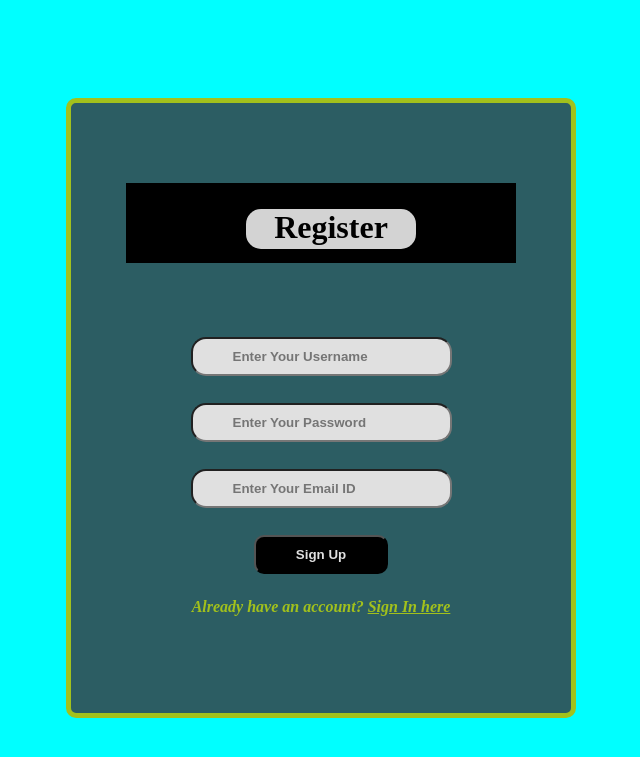
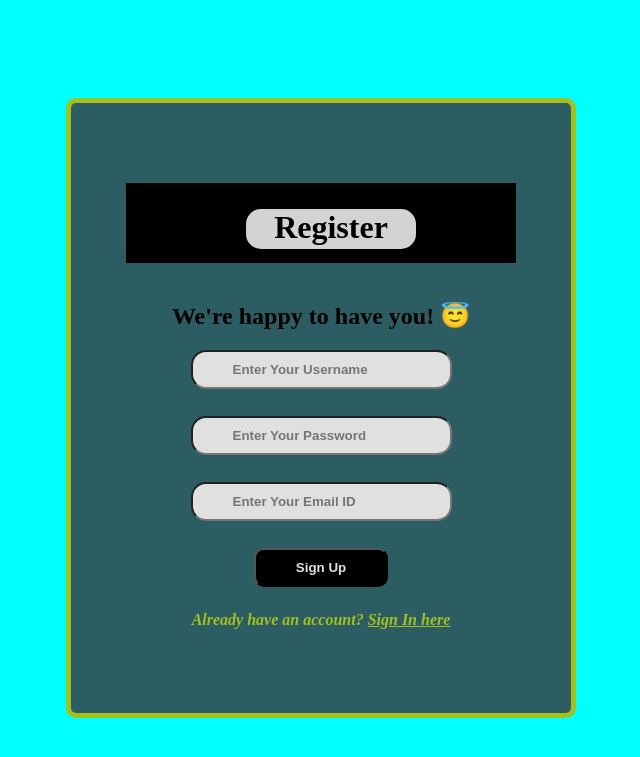
Before and after one commit to plovett4/Sustainable-Urban-Transportation-Management-System, a Flask app: page /register in a window 1280 px wide. Shown: the top 757 px of the page, without its empty margins (319-959 px from the left). Run offline with Flask 3, Linux system fonts and the light colour scheme; some libraries are stand-ins or nearby versions.

Commit message:
Update register.html
Finishing touches

```diff
--- a/templates/register.html
+++ b/templates/register.html
@@ -11,6 +11,7 @@
             <div class="header">
                 <h1 class="word">Register</h1>
             </div></br></br></br>
+            <h2 style="margin-top: -15px;">We're happy to have you! &#x1F607</h2>
             <h2 class="word3">
                 <form action="{{ url_for('register') }}" method="post">
                     <div class="msg">{{ msg }}</div>
```
